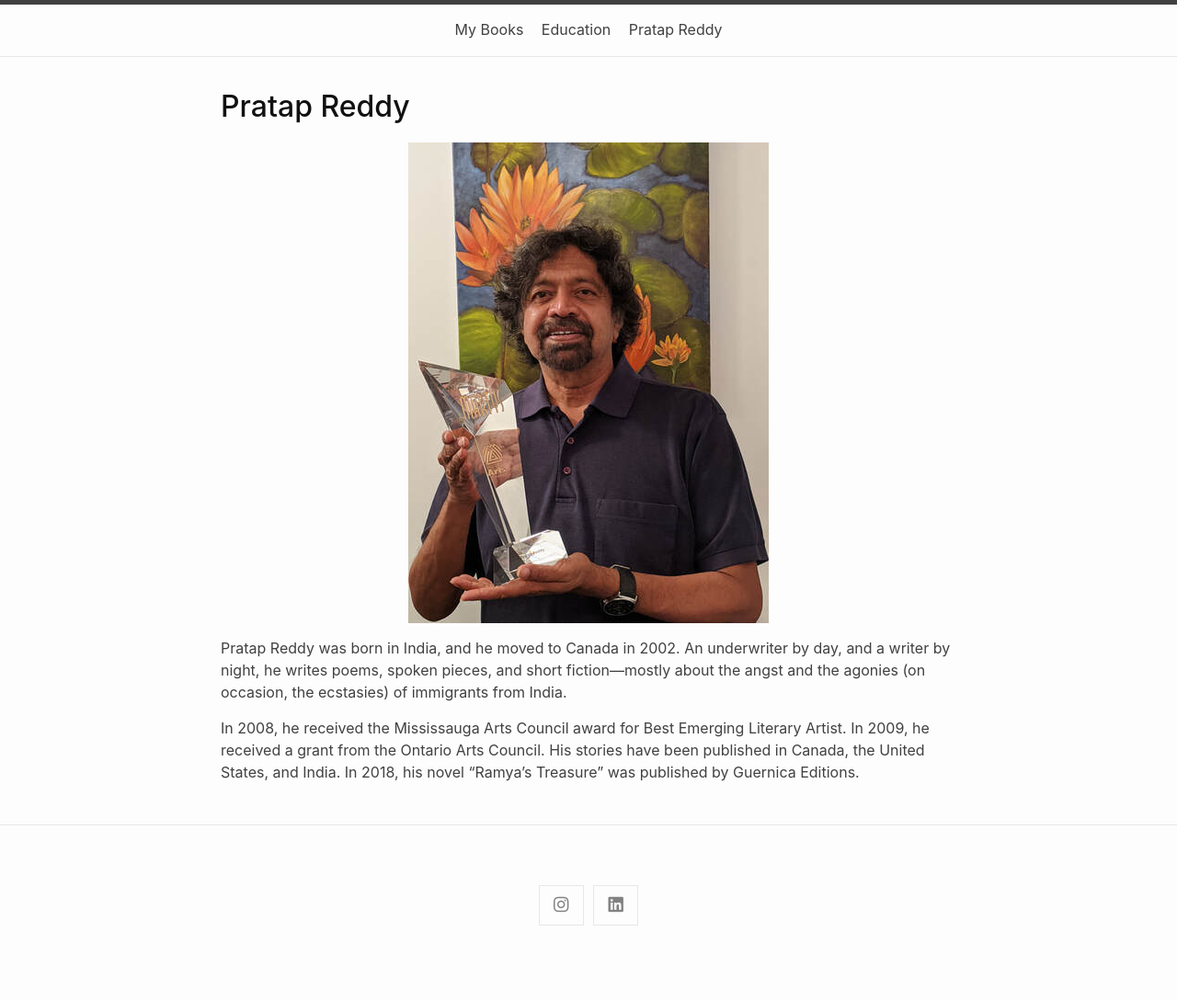
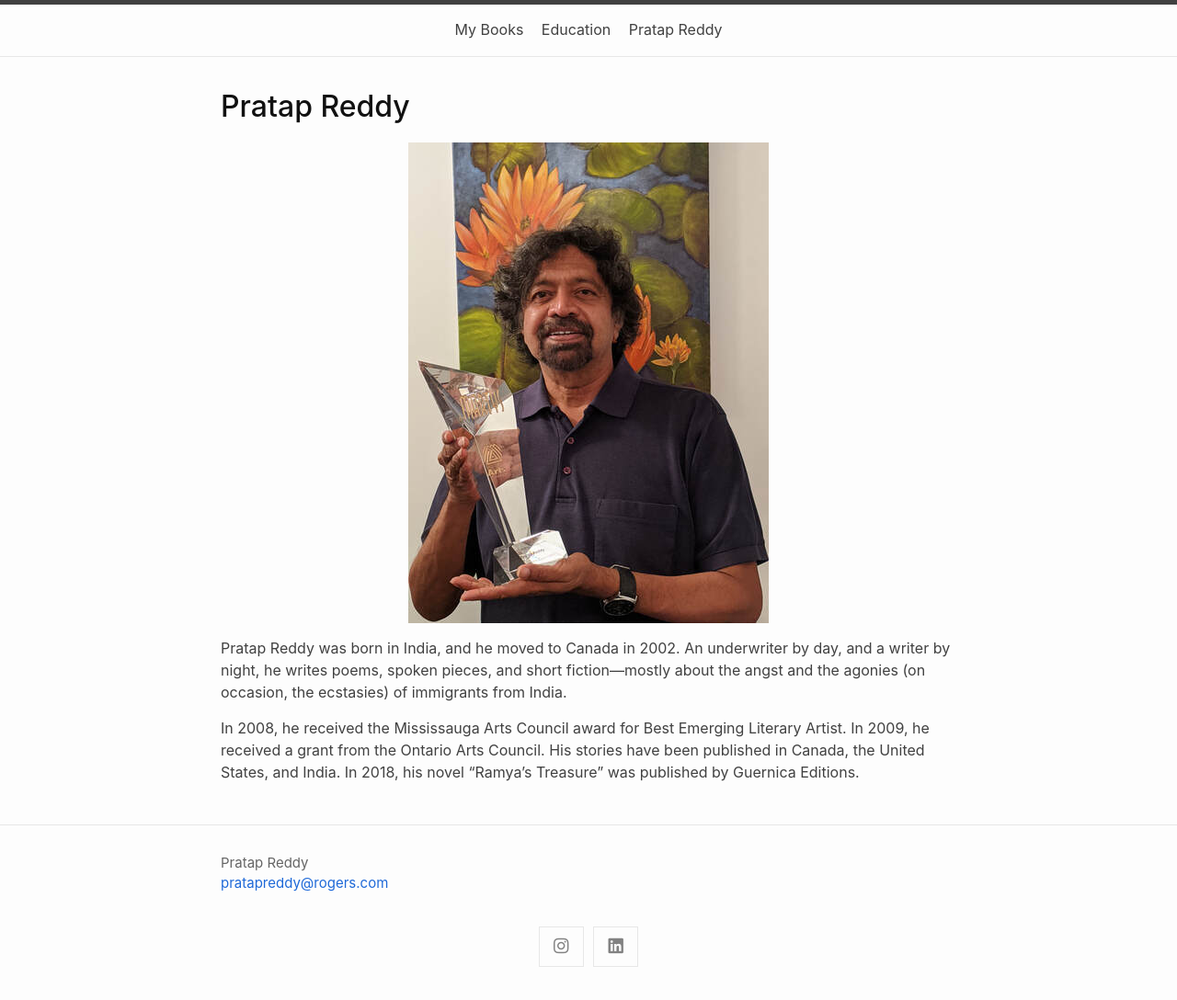
Before and after one commit to pratap-reddy1/pratap-reddy, a Jekyll site: the page built from index.md, in a window 1280 px wide. Shown: the whole page at 92% size. Built offline with Jekyll 4.4.1, drawn with Linux system fonts in a browser that asks for light colours; our own code applies the rules of GitHub Pages for plain Markdown files; before the commit the page ends 1043 px from its top, so only the background shows below that; some of the changed lines change nothing that is shown.

Commit message:
Fix author name and ig link

```diff
--- a/_config.yml
+++ b/_config.yml
@@ -1,7 +1,8 @@
 theme: minima
 
-author: Pratap Reddy
-email: "pratapreddy@rogers.com"
+author:
+  name: Pratap Reddy
+  email: pratapreddy@rogers.com
 
 title: Pratap Reddy
 
@@ -17,7 +18,7 @@ minima:
   hide_site_feed_link: true
   social_links:
     - title: Instagram
-      url: "instagram.com/pratapreddycanada"
+      url: "https://instagram.com/pratapreddycanada"
       icon: instagram
     - title: LinkedIn
       url: "https://linkedin.com/in/pratap-reddy-02535a15a"
```
